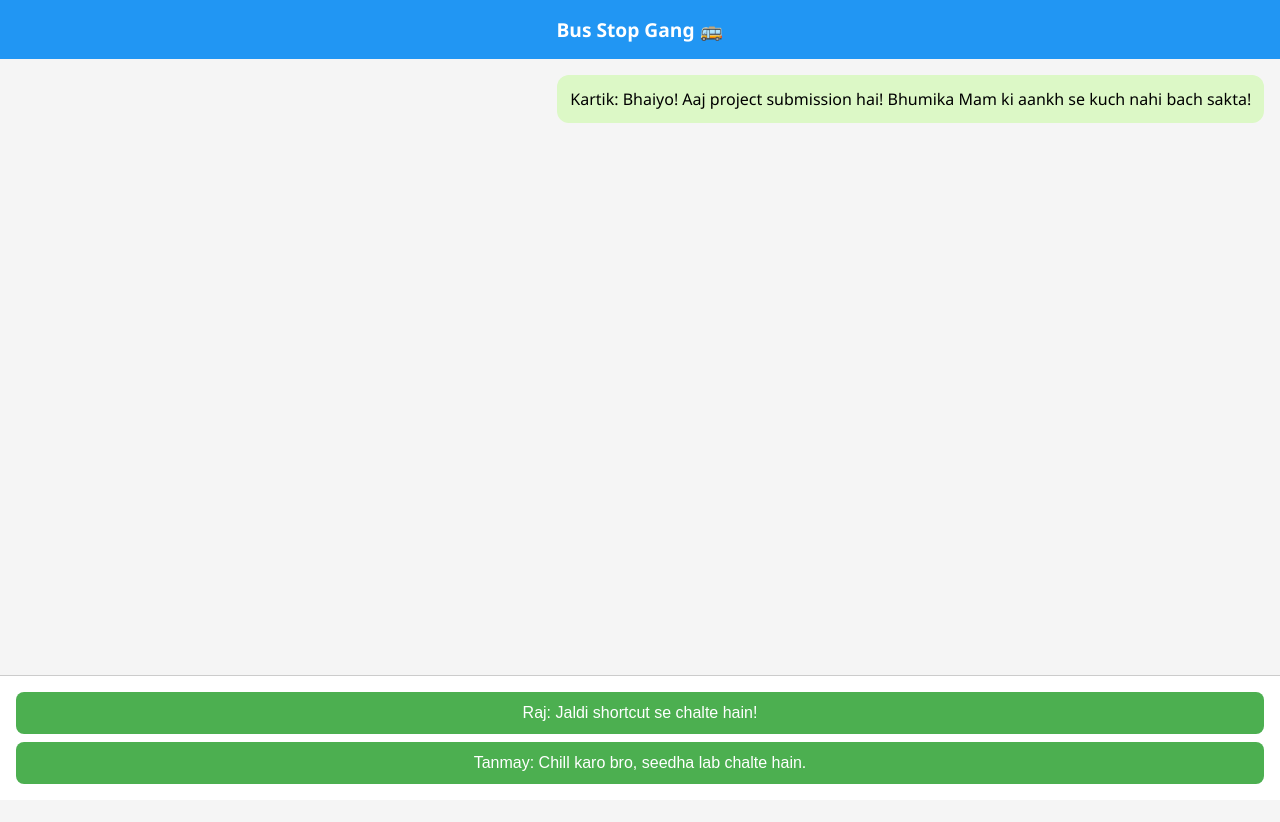
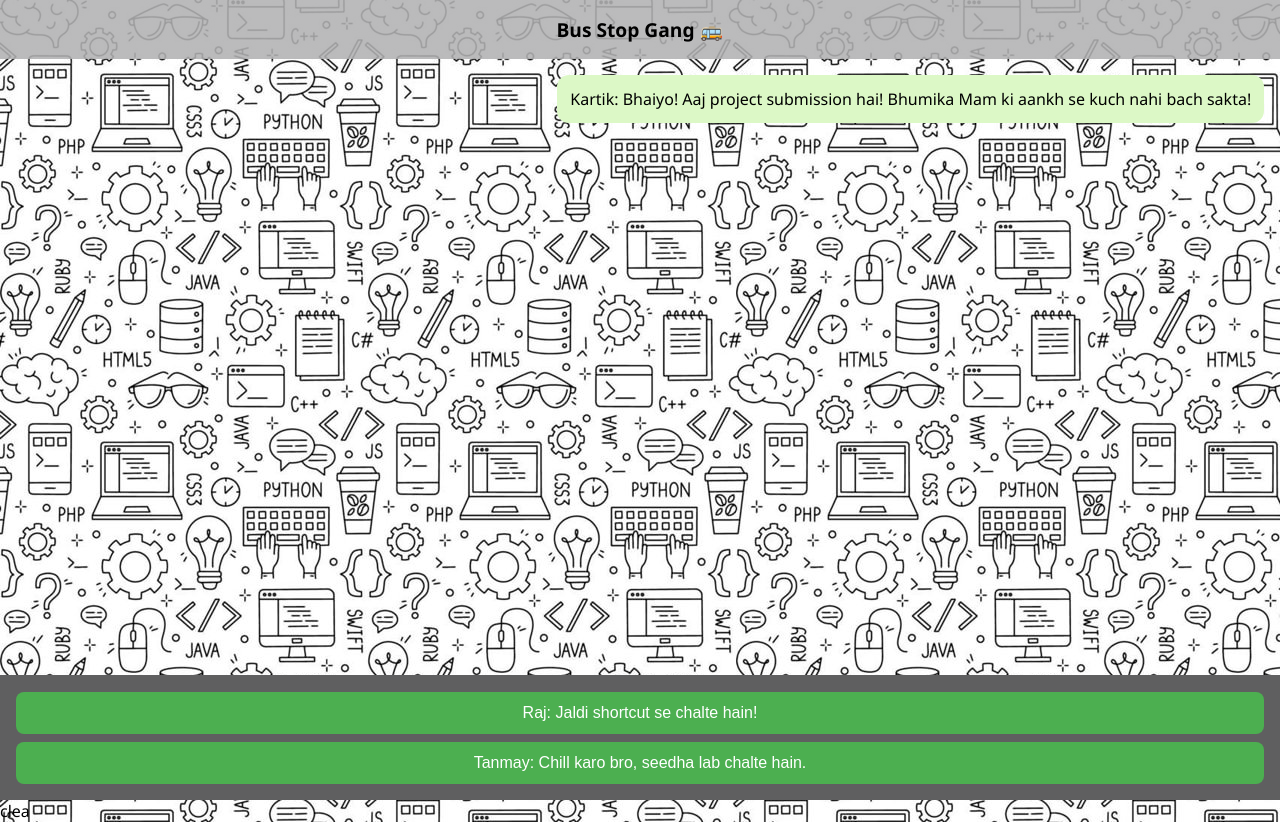
Before and after one commit to CodesByKartik/tree-maze-escape, a Flask app: page / in a window 1280 px wide. Before the commit the page ends 784 px from the top, so only its background shows below. Run offline with Flask 3, Linux system fonts and the light colour scheme.

Commit message:
🎮 Initial push of Tree Maze Chat Game

```diff
--- a/static/css/styles.css
+++ b/static/css/styles.css
@@ -1,6 +1,7 @@
 body {
   font-family: 'Segoe UI', sans-serif;
-  background: #f5f5f5;
+  background-image: url('../img/Programming\ and\ developers\ vector\ seamless\ pattern_\ Internet\ and\ coding\ black\ linear\ print\ with\ computer\ languages.jpeg');
+  background-color: #fdfdff;;
   margin: 0;
   padding: 0;
 }
@@ -13,8 +14,8 @@ body {
 
 .chat-header {
   padding: 1rem;
-  background: #2196f3;
-  color: white;
+  background-color: #b1b1b3de;
+  color: rgb(0, 0, 0);
   text-align: center;
   font-size: 1.2rem;
   font-weight: bold;
@@ -44,14 +45,14 @@ body {
 
 .chat-bubble.friend {
   align-self: flex-start;
-  background-color: #fff;
-  border: 1px solid #ddd;
+  background: #c7c7ca;
+  border: 1px solid #000000;
 }
 
 .chat-bubble.mam {
   align-self: center;
-  background-color: #ffcdd2;
-  color: #b71c1c;
+  background-color: #f9a4a4;
+  color: #000000;
   font-weight: bold;
 }
 
@@ -60,8 +61,8 @@ body {
   display: flex;
   flex-direction: column;
   gap: 0.5rem;
-  background: #ffffff;
-  border-top: 1px solid #ccc;
+  background: #5f5f60;;
+  border-top: 1px solid #5f5f60;
 }
 
 .choice-buttons button {
--- a/templates/index.html
+++ b/templates/index.html
@@ -16,3 +16,4 @@
   <script src="{{ url_for('static', filename='js/game.js') }}"></script>
 </body>
 </html>
+clea
```
Also changed, not shown: static/img/Programming and developers vector seamless pattern_ Internet and coding black linear print with computer languages.jpeg (added).
